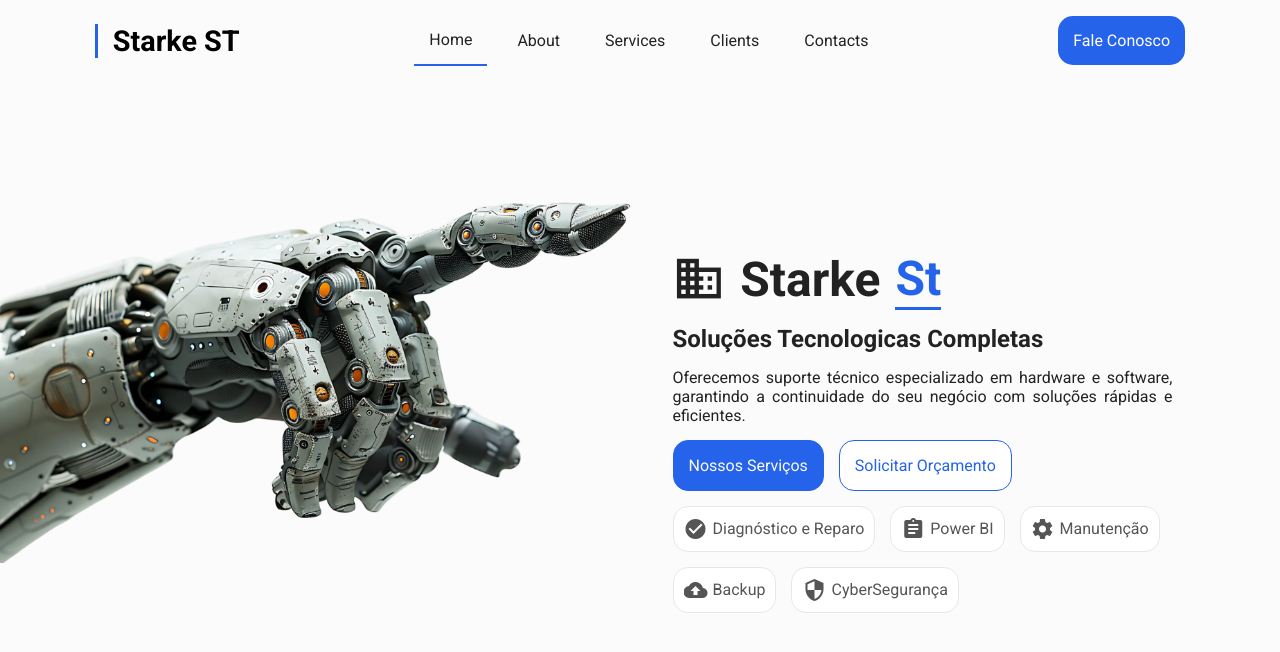
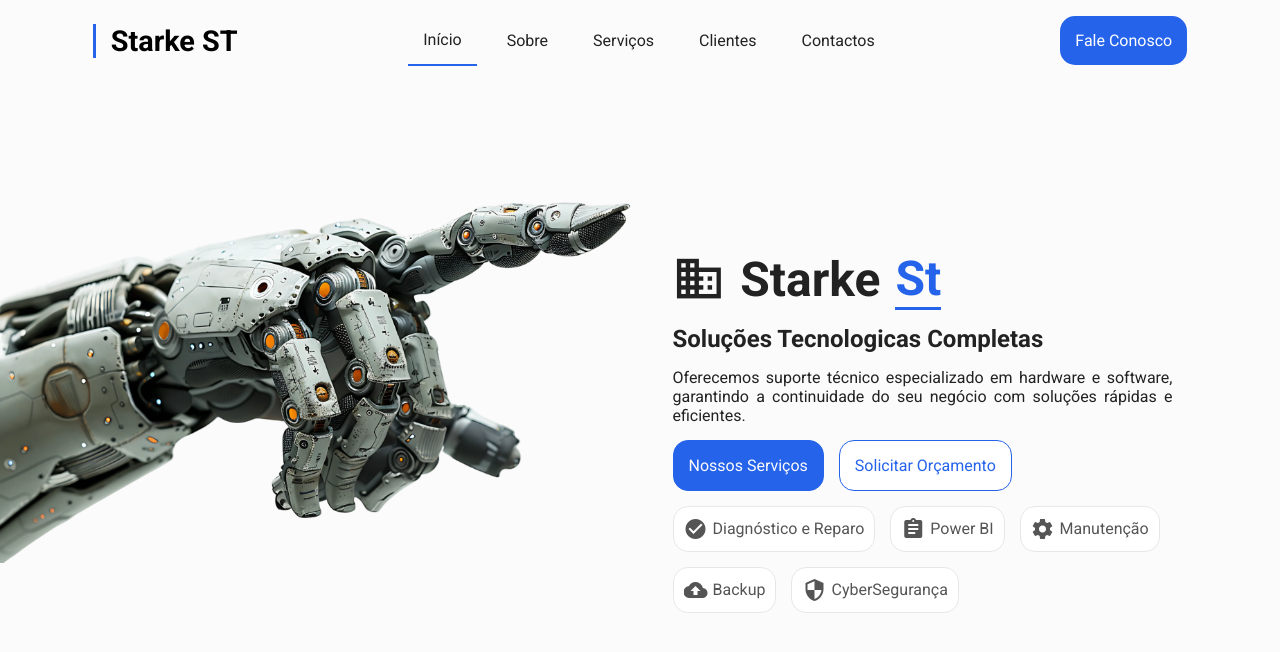
Before and after one commit to Edsoncesar319/StarkeST, a plain HTML site: page index.html in a window 1280 px wide. Drawn offline with Linux system fonts and the light colour scheme.

Commit message:
Update navigation links to Portuguese

```diff
--- a/index.html
+++ b/index.html
@@ -44,11 +44,11 @@
         <header id="navbar" class="navbar">
             <div class="logo">Starke ST</div>
             <nav class="topBar">
-                <a href="#home" class="navItem active">Home</a>
-                <a href="#about" class="navItem">About</a>
-                <a href="#services" class="navItem">Services</a>
-                <a href="#clients" class="navItem">Clients</a>
-                <a href="#contacts" class="navItem">Contacts</a>
+                <a href="#home" class="navItem active">Início</a>
+                <a href="#about" class="navItem">Sobre</a>
+                <a href="#services" class="navItem">Serviços</a>
+                <a href="#clients" class="navItem">Clientes</a>
+                <a href="#contacts" class="navItem">Contactos</a>
             </nav>
             <a href="#contacts" id="contactUs">Fale Conosco</a>
         </header>
```
